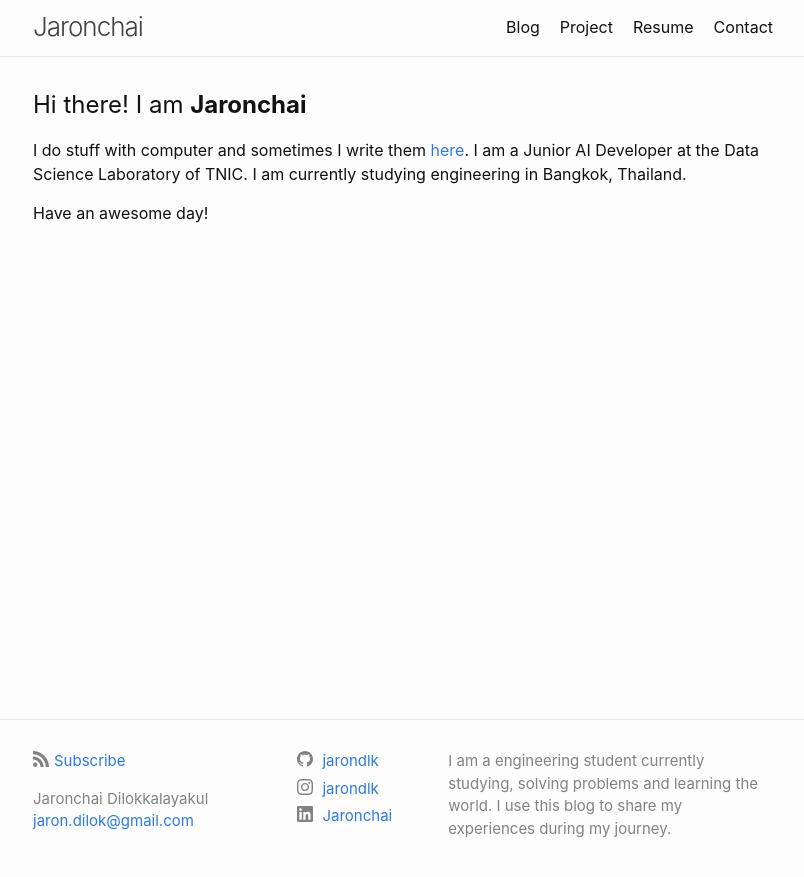
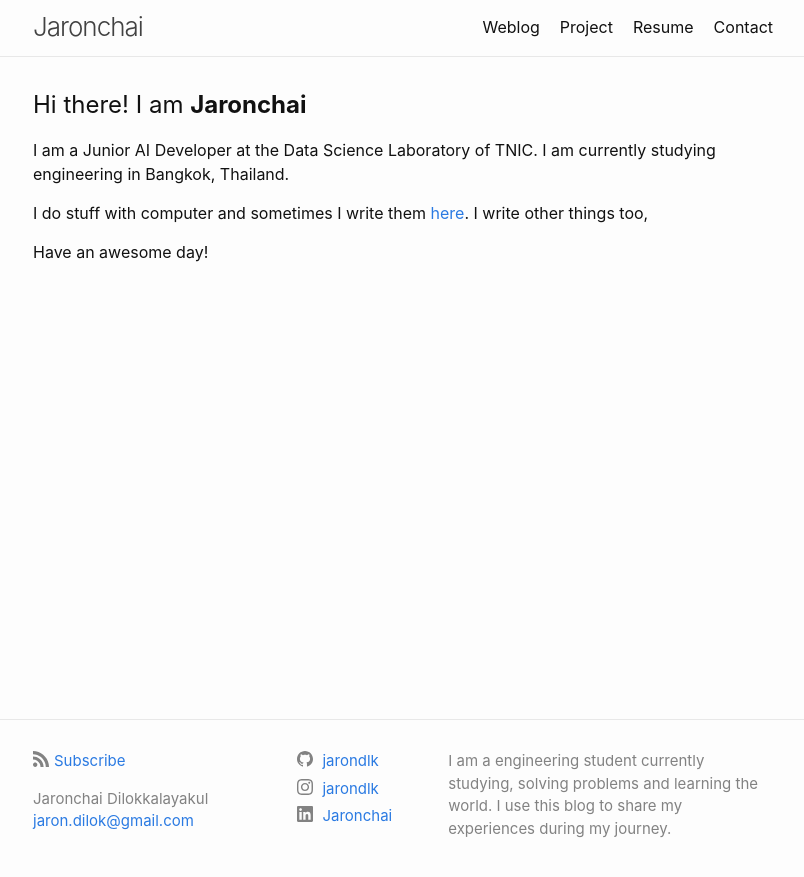
Before and after one commit to jarondlk/jaronchai-blog, a Jekyll site: the page built from index.markdown, in a window 1280 px wide. Shown: the top 877 px of the page, without its empty margins (237-1041 px from the left). Built offline with Jekyll 4.4.1, drawn with Linux system fonts in a browser that asks for light colours.

Commit message:
Rename blog to weblog

```diff
--- a/_config.yml
+++ b/_config.yml
@@ -32,7 +32,7 @@ instagram_username: jarondlk
 
 header_pages:
   # - pages/about.markdown
-  - pages/blog.markdown
+  - pages/weblog.markdown
   - pages/projects.markdown
   - pages/resume.markdown
   - pages/contact.markdown
--- a/index.markdown
+++ b/index.markdown
@@ -7,8 +7,10 @@ layout: default
 
 ## Hi there! I am **Jaronchai**
 
-I do stuff with computer and sometimes I write them [here][blog]. I am a Junior AI Developer at the Data Science Laboratory of TNIC. I am currently studying engineering in Bangkok, Thailand.
+I am a Junior AI Developer at the Data Science Laboratory of TNIC. I am currently studying engineering in Bangkok, Thailand.
+
+I do stuff with computer and sometimes I write them [here][blog]. I write other things too,
+
+Have an awesome day!
 
 [blog]: blog/
-
-Have an awesome day!
--- a/pages/blog.markdown
+++ /dev/null
@@ -1,5 +0,0 @@
----
-layout: home
-title: Blog
-permalink: /blog/
----
--- /dev/null
+++ b/pages/weblog.markdown
@@ -0,0 +1,5 @@
+---
+layout: home
+title: Weblog
+permalink: /weblog/
+---
```
